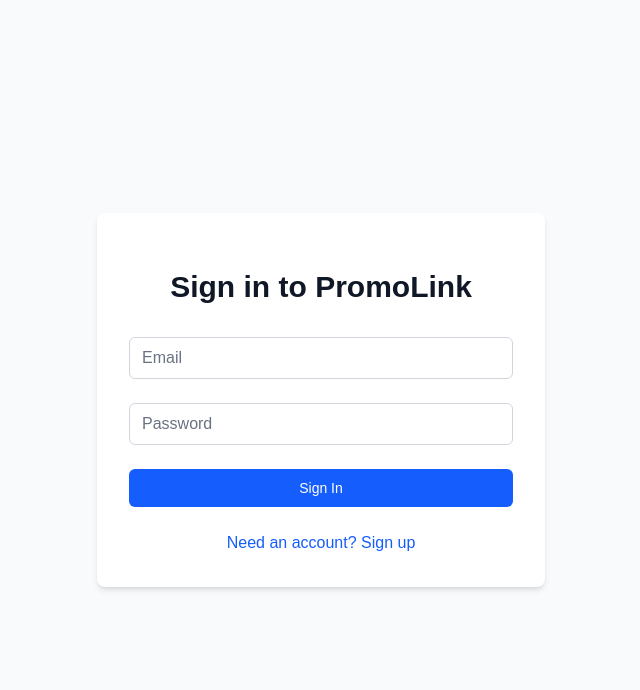
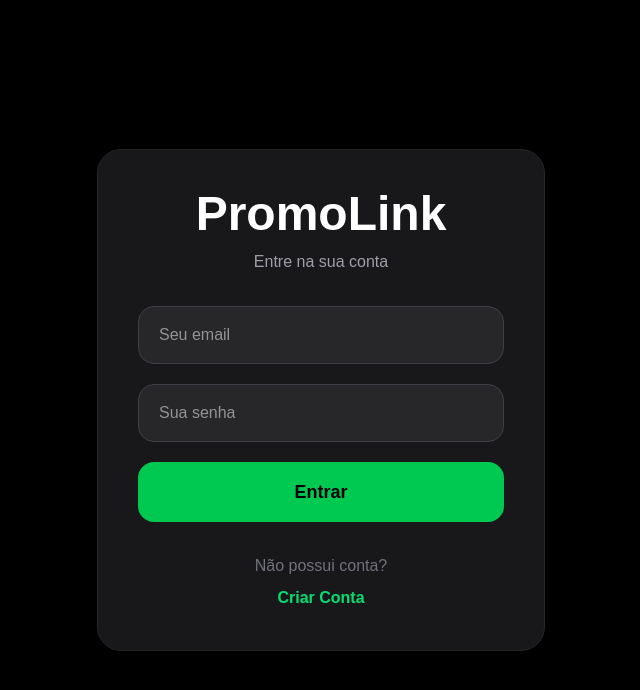
Before and after one commit to Otaviolodc/promolink, a Next.js app: page /auth in a window 1280 px wide. Shown: the top 690 px of the page, without its empty margins (319-959 px from the left). Built offline with nearby package versions, Linux system fonts and the light colour scheme; no server answers.

Commit message:
new auth design

```diff
--- a/src/app/auth/page.tsx
+++ b/src/app/auth/page.tsx
@@ -1,90 +1,81 @@
-'use client'
+"use client";
 
-import { useState } from 'react'
-import { supabase } from '@/lib/supabase'
+import { useState } from "react";
 
-export default function Auth() {
-  const [email, setEmail] = useState('')
-  const [password, setPassword] = useState('')
-  const [loading, setLoading] = useState(false)
-  const [isSignUp, setIsSignUp] = useState(false)
+export default function AuthPage() {
 
-  const handleAuth = async (e: React.FormEvent) => {
-    e.preventDefault()
-    setLoading(true)
+  const [email, setEmail] =
+    useState("");
 
-    try {
-      if (isSignUp) {
-        const { error } = await supabase.auth.signUp({
-          email,
-          password,
-        })
-        if (error) throw error
-        alert('Check your email for confirmation!')
-      } else {
-        const { error } = await supabase.auth.signInWithPassword({
-          email,
-          password,
-        })
-        if (error) throw error
-        window.location.href = '/dashboard'
-      }
-    } catch (error: any) {
-      alert(error.message)
-    } finally {
-      setLoading(false)
-    }
-  }
+  const [password, setPassword] =
+    useState("");
 
   return (
-    <div className="min-h-screen bg-gray-50 flex items-center justify-center">
-      <div className="max-w-md w-full space-y-8 p-8 bg-white rounded-lg shadow-md">
-        <div>
-          <h2 className="mt-6 text-center text-3xl font-extrabold text-gray-900">
-            {isSignUp ? 'Create Account' : 'Sign in to PromoLink'}
-          </h2>
+
+    <div className="min-h-screen bg-black flex items-center justify-center p-6">
+
+      <div className="w-full max-w-md bg-zinc-900 border border-zinc-800 rounded-3xl p-10 shadow-2xl">
+
+        <div className="text-center mb-8">
+
+          <h1 className="text-5xl font-bold text-white mb-3">
+            PromoLink
+          </h1>
+
+          <p className="text-zinc-400">
+            Entre na sua conta
+          </p>
+
         </div>
-        <form className="mt-8 space-y-6" onSubmit={handleAuth}>
-          <div>
+
+        <div className="space-y-5">
+
           <input
             type="email"
-              required
-              placeholder="Email"
+            placeholder="Seu email"
             value={email}
-              onChange={(e) => setEmail(e.target.value)}
-              className="appearance-none rounded-md relative block w-full px-3 py-2 border border-gray-300 placeholder-gray-500 text-gray-900 focus:outline-none focus:ring-blue-500 focus:border-blue-500"
+            onChange={(e) =>
+              setEmail(e.target.value)
+            }
+            className="w-full bg-zinc-800 border border-zinc-700 rounded-2xl px-5 py-4 text-white outline-none focus:border-green-500"
           />
-          </div>
-          <div>
+
           <input
             type="password"
-              required
-              placeholder="Password"
+            placeholder="Sua senha"
             value={password}
-              onChange={(e) => setPassword(e.target.value)}
-              className="appearance-none rounded-md relative block w-full px-3 py-2 border border-gray-300 placeholder-gray-500 text-gray-900 focus:outline-none focus:ring-blue-500 focus:border-blue-500"
+            onChange={(e) =>
+              setPassword(e.target.value)
+            }
+            className="w-full bg-zinc-800 border border-zinc-700 rounded-2xl px-5 py-4 text-white outline-none focus:border-green-500"
           />
+
+          <button
+            className="w-full bg-green-500 hover:bg-green-400 transition text-black py-4 rounded-2xl font-bold text-lg"
+          >
+            Entrar
+          </button>
+
         </div>
-          <div>
+
+        <div className="text-center mt-8">
+
+          <p className="text-zinc-500">
+            Não possui conta?
+          </p>
+
           <button
-              type="submit"
-              disabled={loading}
-              className="group relative w-full flex justify-center py-2 px-4 border border-transparent text-sm font-medium rounded-md text-white bg-blue-600 hover:bg-blue-700 focus:outline-none focus:ring-2 focus:ring-offset-2 focus:ring-blue-500 disabled:opacity-50"
+            className="text-green-400 hover:text-green-300 font-semibold mt-2"
           >
-              {loading ? 'Loading...' : isSignUp ? 'Sign Up' : 'Sign In'}
+            Criar Conta
           </button>
+
         </div>
-          <div className="text-center">
-            <button
-              type="button"
-              onClick={() => setIsSignUp(!isSignUp)}
-              className="text-blue-600 hover:text-blue-800"
-            >
-              {isSignUp ? 'Already have an account? Sign in' : 'Need an account? Sign up'}
-            </button>
+
       </div>
-        </form>
+
     </div>
-    </div>
-  )
+
+  );
+
 }
```
Lines whose indentation alone changed are shown as unchanged.
